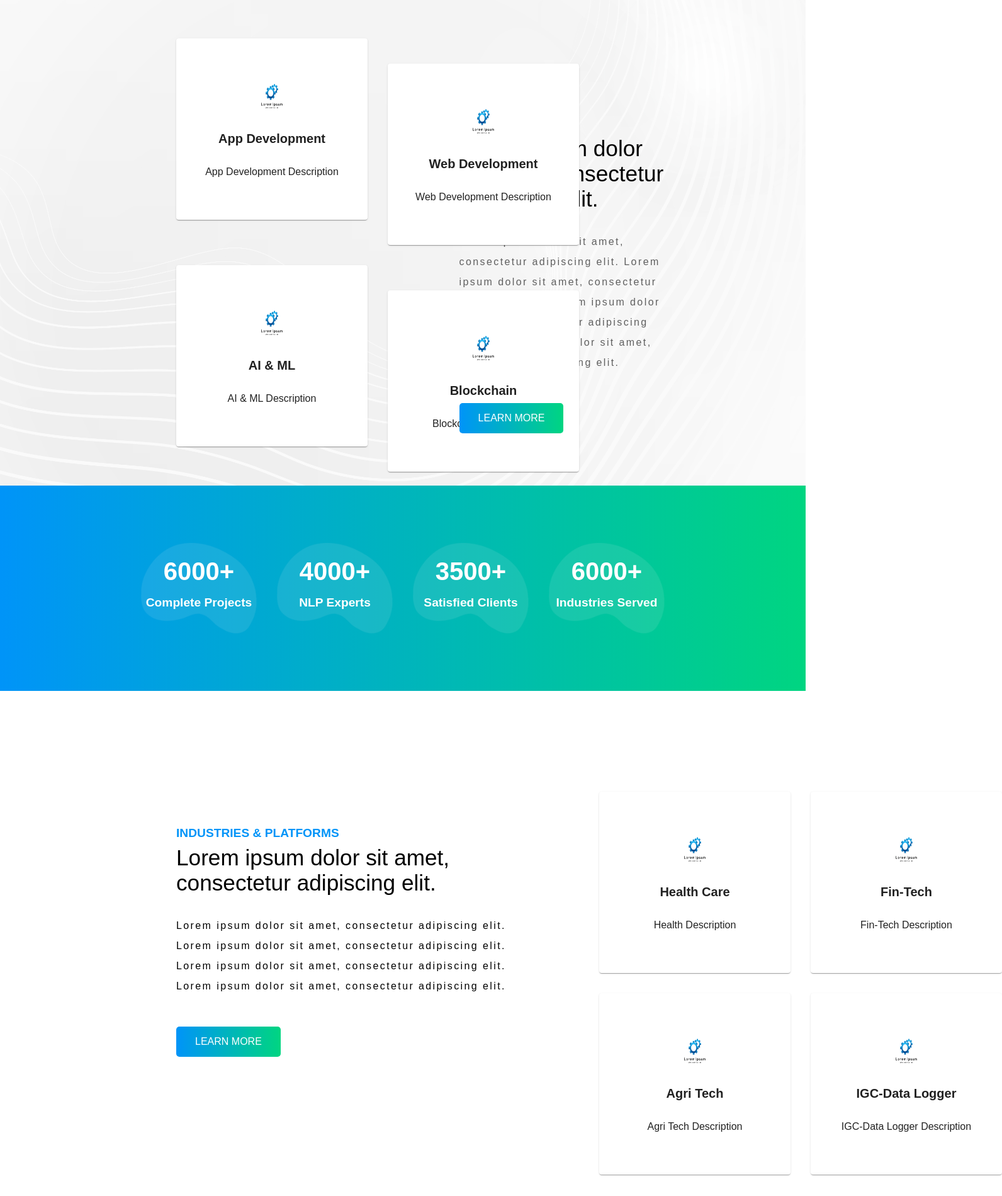
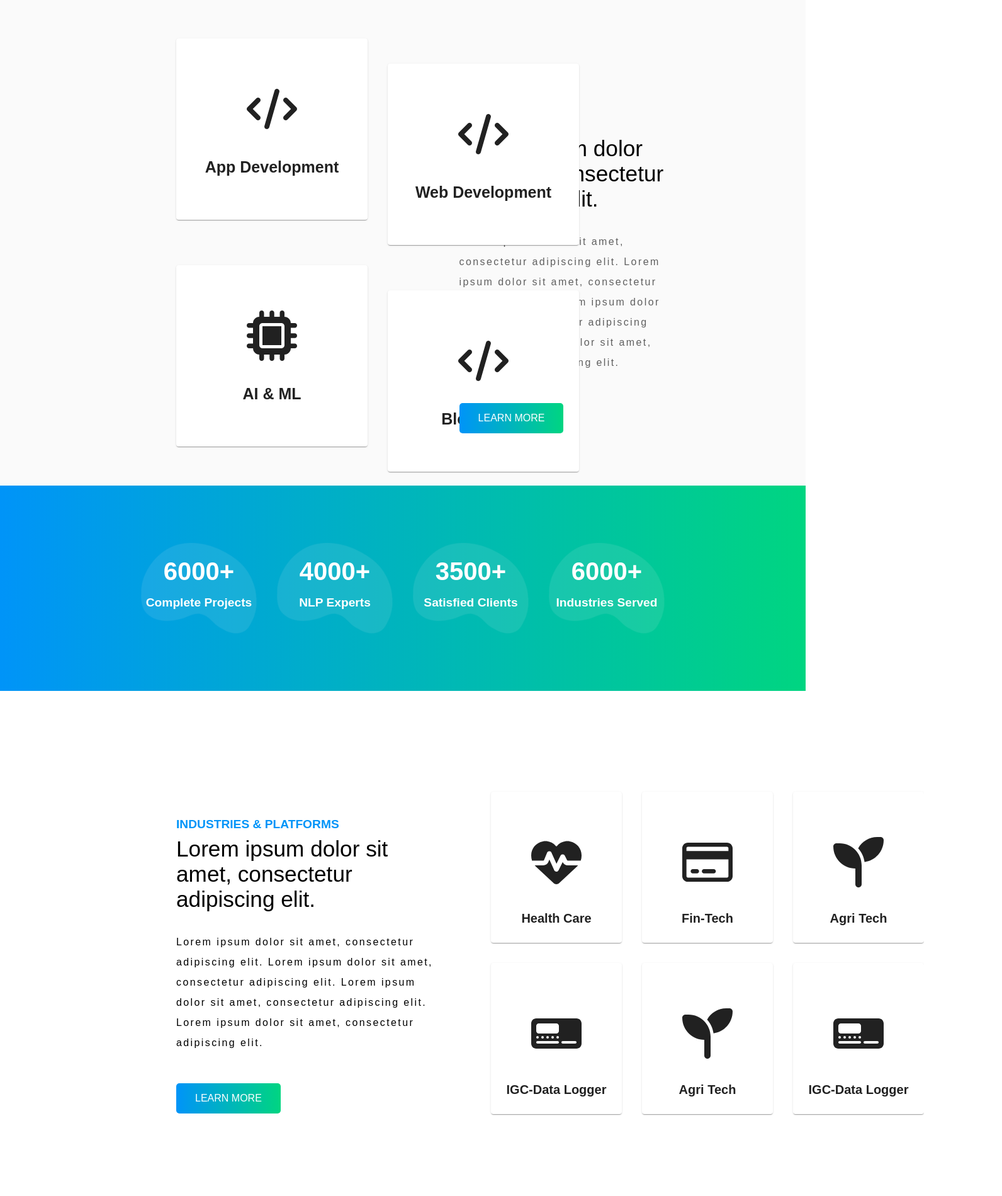
Before and after one commit to Inclusive-GrowthChain/IGC-website, a React (Create React App) app: page / in a window 1280 px wide. Shown: the part 814-2713 px from the top of the page at 63% size, 1592 px wide, since content can reach past the window. Built offline with nearby package versions, Linux system fonts and the light colour scheme.

Commit message:
Updated Card Icons

```diff
--- a/src/components/css/home.css
+++ b/src/components/css/home.css
@@ -85,8 +85,8 @@
     border: none;
     border-radius: 5px;
     padding: 15px 30px;
-    font-size: 1.2rem;
-    font-weight: 600;
+    font-size: 1rem;
+    font-weight: 300;
     margin-top: 1rem;
     cursor: pointer;
     transition: all 0.5s ease-in;
@@ -98,8 +98,8 @@
     border: none;
     border-radius: 5px;
     padding: 15px 30px;
-    font-size: 1.2rem;
-    font-weight: 600;
+    font-size: 1rem;
+    font-weight: 300;
     margin-top: -1rem;
     cursor: pointer;
 }
@@ -119,11 +119,6 @@
     opacity: 1;
     z-index: -1;
 }
-
-/* .learn_button:hover {
-    background-color: #fff;
-    border: 1px solid #fff;
-} */
 
 .home_img {
     width: 40%;
@@ -147,8 +142,9 @@
 }
 
 .home_container_2 {
-    background-image: url(../../assets/home_bg/rm380-12.jpg);
-    background-size: cover;
+    /* background-image: url(../../assets/home_bg/rm380-12.jpg);
+    background-size: cover; */
+    background-color: rgb(250, 250, 250);
     padding-bottom: 100vh;
 }
 
@@ -167,7 +163,7 @@
     margin-top: 5vh;
 }
 
-.card {
+.service_card {
     height: 18rem;
     width: 19rem;
     border: none;
@@ -177,7 +173,7 @@
     cursor: pointer;
 }
 
-.card::before {
+.service_card::before {
     content: "";
     position: absolute;
     inset: 0;
@@ -187,38 +183,30 @@
     opacity: 0;
 }
 
-.card:hover {
+.service_card:hover {
     color: #fff;
     margin-top: -10px;
     transition: all 0.3s ease-in;
 }
 
-.card:hover::before {
+.service_card:hover::before {
     opacity: 1;
     z-index: -1;
 }
 
-.card_icon {
+.service_card_title {
+    font-size: 25px;
+    font-weight: bold;
+    margin-top: 20px;
+}
+
+.service_icon {
     height: 5rem;
     width: 5rem;
-    margin-top: 2rem;
+    margin-top: 3.5rem;
     margin-left: auto;
     margin-right: auto;
     margin-bottom: 1rem;
-}
-
-.card_title {
-    font-size: 20px;
-    font-weight: bold;
-}
-
-.card_desc {
-    font-size: 16px;
-    font-weight: 400;
-    margin-top: 2rem;
-    margin-left: auto;
-    margin-right: auto;
-    /* color: rgb(132, 132, 132); */
 }
 
 .desc_container {
@@ -333,7 +321,7 @@
 
 .platform_container, .about_container {
     padding-left: 35vh;
-    width: 90%;
+    width: 75%;
 }
 
 .platform_text, .about_text {
@@ -364,12 +352,59 @@
     width: 80vh;
 }
 
+.platform_card {
+    height: 15rem;
+    width: 13rem;
+    border: none;
+    box-shadow: 0 0 10px 0 rgba(0, 0, 0, 0.2);
+    position: relative;
+    z-index: 2;
+    cursor: pointer;
+}
+
+.platform_card::before {
+    content: "";
+    position: absolute;
+    inset: 0;
+    background-image: linear-gradient(to bottom right, #0094f8, #00d581);
+    z-index: 1;
+    transition: all 0.3s ease-in;
+    opacity: 0;
+}
+
+.platform_card:hover {
+    color: #fff;
+    margin-top: -10px;
+    transition: all 0.3s ease-in;
+}
+
+.platform_card:hover::before {
+    opacity: 1;
+    z-index: -1;
+}
+
+.platform_card_title {
+    font-size: 20px;
+    font-weight: bold;
+    margin-top: 20px;
+}
+
 .platform_card_container {
-    width: 50%;
+    width: 70%;
     display: grid;
-    grid-template-columns: repeat(2, 1fr);
+    grid-template-columns: repeat(3, 1fr);
     grid-template-rows: repeat(2, 1fr);
     grid-gap: 2rem;
+    margin-left: -25%;
+}
+
+.platform_icon {
+    height: 5rem;
+    width: 5rem;
+    margin-top: 3.5rem;
+    margin-left: auto;
+    margin-right: auto;
+    margin-bottom: 1rem;
 }
 
 .home_container_5 {
--- a/src/components/home.js
+++ b/src/components/home.js
@@ -17,6 +17,11 @@ import { faLayerGroup } from '@fortawesome/free-solid-svg-icons';
 import { faDatabase } from '@fortawesome/free-solid-svg-icons';
 import { faCode } from '@fortawesome/free-solid-svg-icons';
 import { faBrain } from '@fortawesome/free-solid-svg-icons';
+import { faHeartPulse } from '@fortawesome/free-solid-svg-icons';
+import { faCreditCard } from '@fortawesome/free-regular-svg-icons';
+import { faSeedling } from '@fortawesome/free-solid-svg-icons';
+import { faTachographDigital } from '@fortawesome/free-solid-svg-icons';
+import { faMicrochip } from '@fortawesome/free-solid-svg-icons';
 
 import './css/home.css';
 
@@ -72,69 +77,49 @@ const Home = () => {
         <div className='home_container_2'>
           <div className='tab_container'>
             <div className='tab_1'>
-              <Card className='card'>
+              <Card className='service_card'>
                 <CardContent>
-                  <img
-                    src={app_icon}
-                    alt='app_icon'
-                    className='card_icon'
-                  />
-                  <p className='card_title'>
+                  <div className='service_card_icon_container'>
+                    <FontAwesomeIcon icon={faCode} className='service_icon'/>
+                  </div>
+                  <p className='service_card_title'>
                     App Development
-                  </p>
-                  <p className='card_desc'>
-                    App Development Description
                   </p>
                 </CardContent>
               </Card>
             </div>
             <div className='tab_2'>
-              <Card className='card'>
+              <Card className='service_card'>
                 <CardContent>
-                  <img
-                    src={app_icon}
-                    alt='app_icon'
-                    className='card_icon'
-                  />
-                  <p className='card_title'>
+                  <div className='service_card_icon_container'>
+                    <FontAwesomeIcon icon={faCode} className='service_icon'/>
+                  </div>
+                  <p className='service_card_title'>
                     Web Development
-                  </p>
-                  <p className='card_desc'>
-                    Web Development Description
                   </p>
                 </CardContent>
               </Card>
             </div>
             <div className='tab_3'>
-              <Card className='card'>
+              <Card className='service_card'>
                 <CardContent>
-                  <img
-                    src={app_icon}
-                    alt='app_icon'
-                    className='card_icon'
-                  />
-                  <p className='card_title'>
+                  <div className='service_card_icon_container'>
+                    <FontAwesomeIcon icon={faMicrochip} className='service_icon'/>
+                  </div>
+                  <p className='service_card_title'>
                     AI & ML
-                  </p>
-                  <p className='card_desc'>
-                    AI & ML Description
                   </p>
                 </CardContent>
               </Card>
             </div>
             <div className='tab_4'>
-              <Card className='card'>
+              <Card className='service_card'>
                 <CardContent>
-                  <img
-                    src={app_icon}
-                    alt='app_icon'
-                    className='card_icon'
-                  />
-                  <p className='card_title'>
+                  <div className='service_card_icon_container'>
+                    <FontAwesomeIcon icon={faCode} className='service_icon'/>
+                  </div>
+                  <p className='service_card_title'>
                     Blockchain
-                  </p>
-                  <p className='card_desc'>
-                    Blockchain Description
                   </p>
                 </CardContent>
               </Card>
@@ -220,69 +205,73 @@ const Home = () => {
           </div>
           <div className='platform_card_container'>
             <div className='platform_1'>
-              <Card className='card'>
+              <Card className='platform_card'>
                 <CardContent>
-                  <img
-                    src={app_icon}
-                    alt='app_icon'
-                    className='card_icon'
-                  />
-                  <p className='card_title'>
+                  <div className='platform_icon_container'>
+                    <FontAwesomeIcon icon={faHeartPulse} className='platform_icon'/>
+                  </div>
+                  <p className='platform_card_title'>
                     Health Care
-                  </p>
-                  <p className='card_desc'>
-                    Health Description
                   </p>
                 </CardContent>
               </Card>
             </div>
             <div className='platform_2'>
-              <Card className='card'>
+              <Card className='platform_card'>
                 <CardContent>
-                  <img
-                    src={app_icon}
-                    alt='app_icon'
-                    className='card_icon'
-                  />
-                  <p className='card_title'>
+                  <div className='platform_icon_container'>
+                    <FontAwesomeIcon icon={faCreditCard} className='platform_icon'/>
+                  </div>
+                  <p className='platform_card_title'>
                     Fin-Tech
-                  </p>
-                  <p className='card_desc'>
-                    Fin-Tech Description
                   </p>
                 </CardContent>
               </Card>
             </div>
             <div className='platform_3'>
-              <Card className='card'>
+              <Card className='platform_card'>
                 <CardContent>
-                  <img
-                    src={app_icon}
-                    alt='app_icon'
-                    className='card_icon'
-                  />
-                  <p className='card_title'>
+                  <div className='platform_icon_container'>
+                    <FontAwesomeIcon icon={faSeedling} className='platform_icon'/>
+                  </div>
+                  <p className='platform_card_title'>
                     Agri Tech
-                  </p>
-                  <p className='card_desc'>
-                    Agri Tech Description
                   </p>
                 </CardContent>
               </Card>
             </div>
             <div className='platform_4'>
-              <Card className='card'>
+              <Card className='platform_card'>
                 <CardContent>
-                  <img
-                    src={app_icon}
-                    alt='app_icon'
-                    className='card_icon'
-                  />
-                  <p className='card_title'>
+                  <div className='platform_icon_container'>
+                    <FontAwesomeIcon icon={faTachographDigital} className='platform_icon'/>
+                  </div>
+                  <p className='platform_card_title'>
                     IGC-Data Logger
                   </p>
-                  <p className='card_desc'>
-                    IGC-Data Logger Description
+                </CardContent>
+              </Card>
+            </div>
+            <div className='platform_5'>
+              <Card className='platform_card'>
+                <CardContent>
+                  <div className='platform_icon_container'>
+                    <FontAwesomeIcon icon={faSeedling} className='platform_icon'/>
+                  </div>
+                  <p className='platform_card_title'>
+                    Agri Tech
+                  </p>
+                </CardContent>
+              </Card>
+            </div>
+            <div className='platform_6'>
+              <Card className='platform_card'>
+                <CardContent>
+                  <div className='platform_icon_container'>
+                    <FontAwesomeIcon icon={faTachographDigital} className='platform_icon'/>
+                  </div>
+                  <p className='platform_card_title'>
+                    IGC-Data Logger
                   </p>
                 </CardContent>
               </Card>
```
